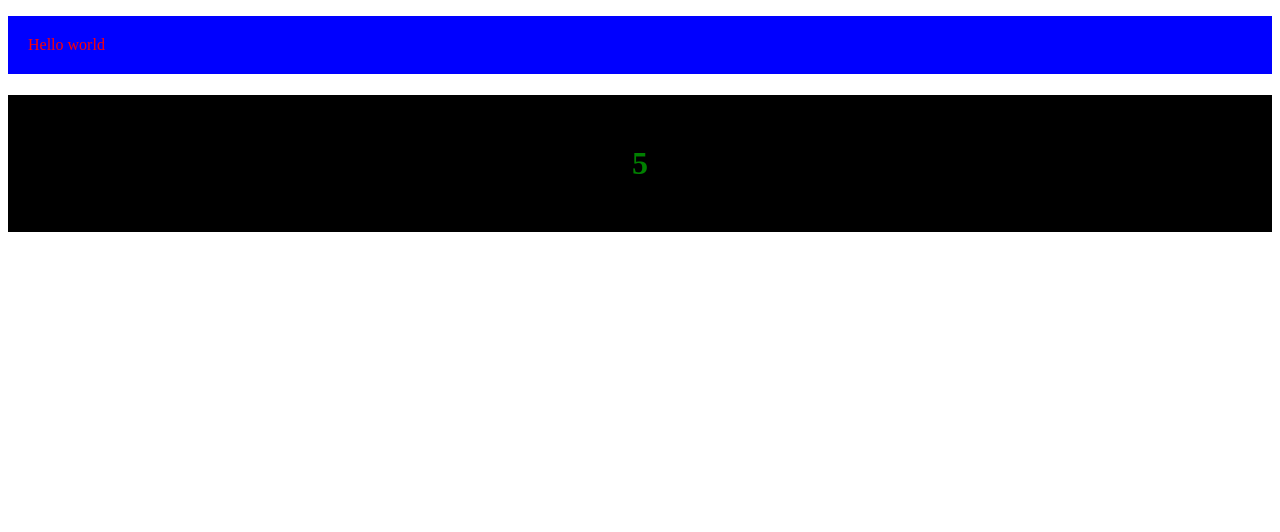
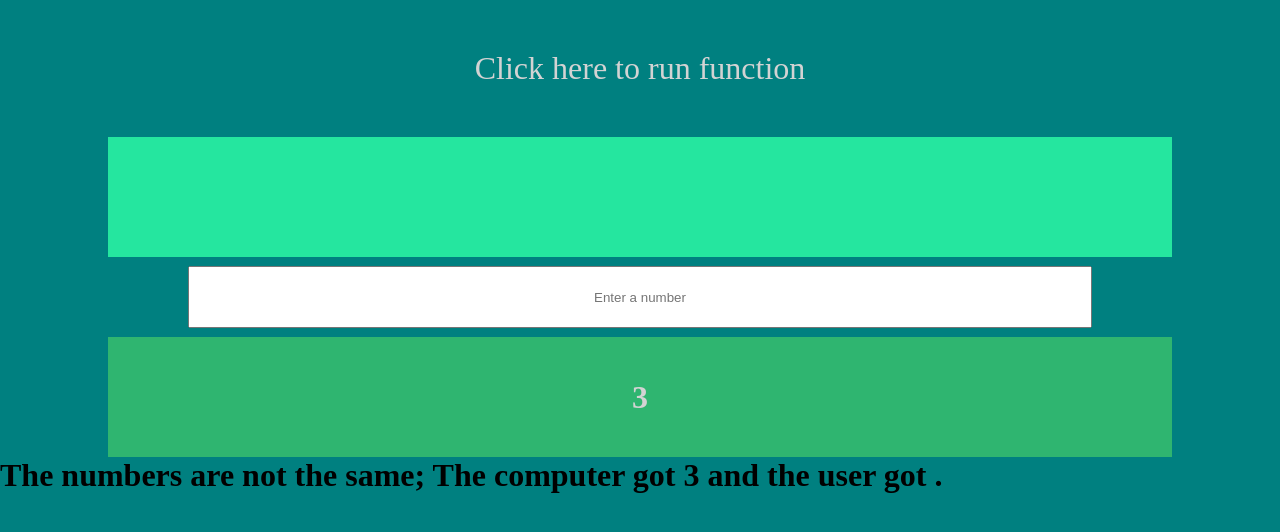
Before and after one commit to cherringto/12, a plain HTML site: page index.html in a window 1280 px wide. Both pictures are taken after a click on the element "Click here to run function". Drawn offline with Linux system fonts and the light colour scheme.

Commit message:
Some colors, still need to add compare colors

```diff
--- a/app.js
+++ b/app.js
@@ -1,21 +1,56 @@
 function run() {
-document.getElementById("paragraph").innerHTML = "Hello world"
-document.getElementById("paragraph").style.backgroundColor = "blue"
-document.getElementById("paragraph").style.color = "red"
-document.getElementById("paragraph").style.padding = "20px"
-randomNum() // run() is linked to the paragraph and its onclick property, so including randomNum() in run() will run randomNum() when you click the paragraph
+    let w = document.getElementById("paragraph")
+    randomNum() // run() is linked to the paragraph and its onclick property, so including randomNum() in run() will run randomNum() when you click the paragraph
+    userNumber() // usernumber() will get the value of the text box and return it as an alert when you click on the run() text
+    compareNumbers() // compareNumbers() will compare the random computer number and the user input number when the run() text is clicked
 }
 
 function randomNum() {
     let ran = Math.floor(Math.random() * 10) // let is the same thing as var
     let x =  document.getElementById("random") // variable x is created for the repetitive document.getElementById("random")
    x.innerHTML = ran
-   x.style.backgroundColor = "black"
-   x.style.color = "green"
-   x.style.padding = "50px"
+   x.style.backgroundColor = "#2fb570"
+   x.style.color = "lightgray"
+   x.style.padding = "20px"
    x.style.textAlign = "center" // aligns random number to the center
+   x.style.width = "80%"
+   x.style.height = "10vh"
+   x.style.fontSize = "xx-large"
+   x.style.display = "flex"
+   x.style.alignItems = "center"
+   x.style.justifyContent = "center"
+   return ran // returns random number
 }
 
 // random number will show up below paragraph as an h1
 
 // every time you click the paragraph without refreshing, a new random number will generate
+
+function userNumber() {
+    let user = document.getElementById("getNumber").value // value means the sequence gets the value of the script with the getNumber id
+    let y = document.getElementById("userNumber")
+    y.innerHTML = user // When the function runs, the h1 with "userNumber" id will be replaced with the user input number
+    y.style.color = "white"
+    y.style.backgroundColor = "#25e69f"
+    y.style.padding = "20px"
+    y.style.textAlign = "center"
+    y.style.width = "80%"
+    y.style.height = "10vh"
+    y.style.display = "flex"
+    y.style.alignItems = "center"
+    y.style.justifyContent = "center"
+    y.style.fontSize = "xx-large"
+    return user // returns user input number
+}
+
+function compareNumbers() {
+    let a = userNumber()
+    let b = randomNum()
+    let z = document.getElementById("compare")
+
+    if (a != b) {
+        z.innerHTML = `The numbers are not the same; The computer got ${b} and the user got ${a}.`
+    } else if (a == b) {
+        z.innerHTML = `The numbers are the same; The computer got ${b} and the user got ${a}.`
+    }
+}
--- a/index.html
+++ b/index.html
@@ -9,10 +9,30 @@
 </head>
 <body>
 
+    <div class="color">
+
 
     <p onclick="run()" id="paragraph">Click here to run function</p>
 
+    <div class="userNumber">
+
+    <h1 id="userNumber"></h1>
+
+    </div>
+
+    <div class="getNumber">
+
+    <input placeholder="Enter a number" id="getNumber"> <!--input shows a text box where the user can enter text. placeholder sets "text" as placeholder text that disappears after user input-->
+
+    </div>
+
+    <div class="random">
+
     <h1 id="random"></h1>
+
+    </div>
+
+    <h1 id="compare"></h1>
 
 
 
@@ -20,10 +40,7 @@
 
 
 
-
-
-
-
+    </div>
     <script src="app.js"></script>
 </body>
 </html>
--- a/style.css
+++ b/style.css
@@ -0,0 +1,47 @@
+* {
+    margin: 0px;
+}
+
+.color {
+    background-color: teal;
+    height: 100vh;
+    width: auto;
+    margin: 0px;
+}
+
+#paragraph {
+    color: lightgray;
+    background-color: teal;
+    font-size: xx-large;
+    text-align: center;
+    padding: 50px;
+}
+
+.getNumber {
+    text-align: center;
+    display: flex;
+    flex-direction: row;
+    align-items: center;
+    justify-content: center;
+    height: 10vh;
+    width: 100%;
+    background-color: teal;
+}
+
+#getNumber {
+    width: 70%;
+    height: 7vh;
+    text-align: center;
+}
+
+.userNumber {
+    display: flex;
+    justify-content: center;
+    align-items: center;
+}
+
+.random {
+    display: flex;
+    justify-content: center;
+    align-items: center;
+}
```
